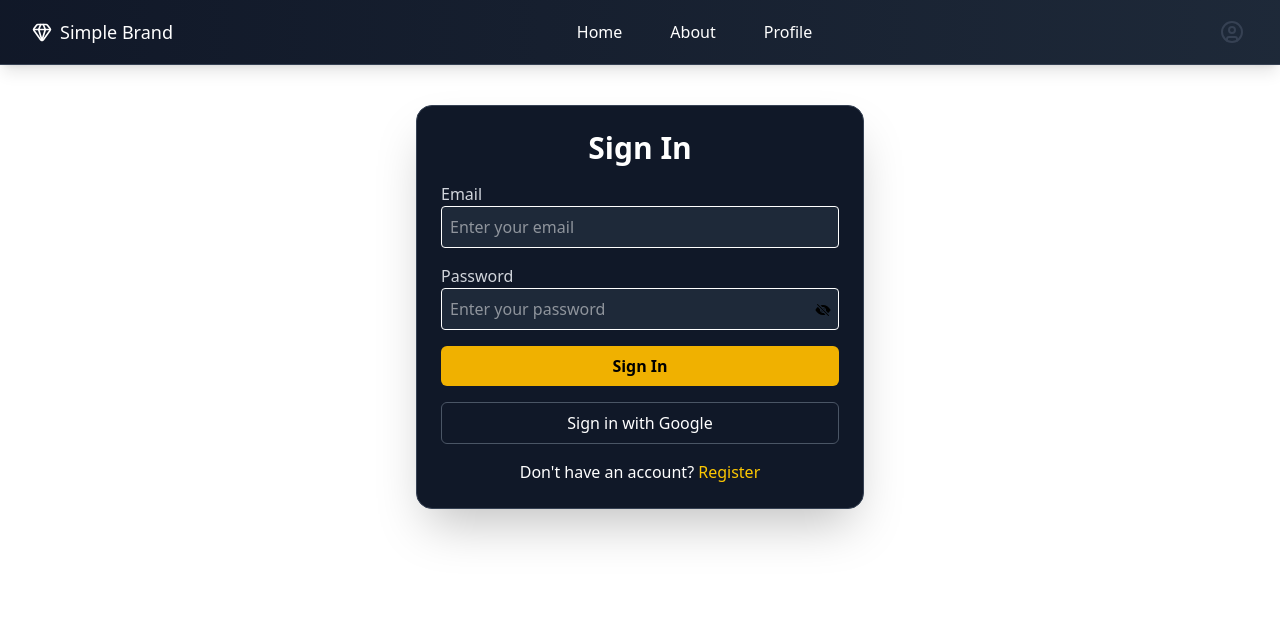
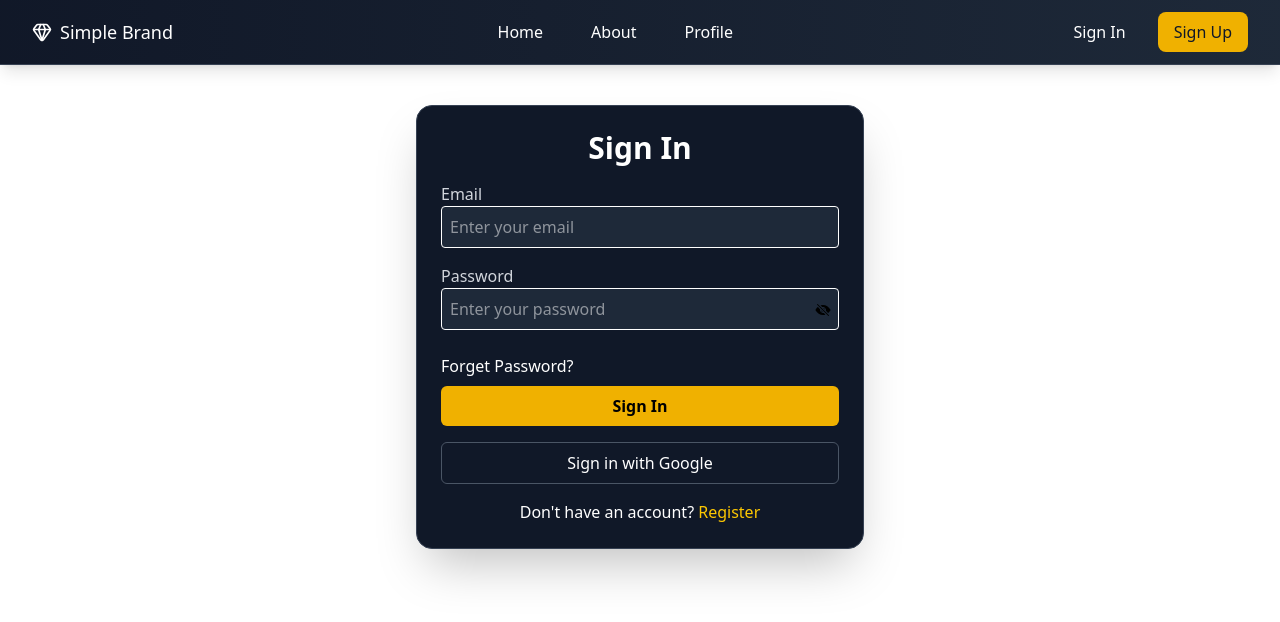
Before and after one commit to mrbabu07/Pet-Cozy, a React (Vite) app: page /signin in a window 1280 px wide. Shown: the top 622 px of the page. Built offline with nearby package versions, Linux system fonts and the light colour scheme; no server answers.

Commit message:
added the reset password option

```diff
--- a/src/Component/Navbar.jsx
+++ b/src/Component/Navbar.jsx
@@ -1,15 +1,14 @@
-import React, { useState } from "react";
+import React from "react";
 import { Gem, UserCircle } from "lucide-react";
 import { NavLink } from "react-router";
 import MyLink from "./MyLink";
 
 const Navbar = () => {
-  const [dropdown, setDropdown] = useState(false);
   const linkClass =
     "px-3 py-2 text-base font-normal text-white hover:text-yellow-400";
 
   return (
-    <nav className="bg-gradient-to-r from-gray-900 to-gray-800 shadow-lg border-b border-gray-700 relative">
+    <nav className="bg-gradient-to-r from-gray-900 to-gray-800 shadow-lg border-b border-gray-700">
       <div className="max-w-7xl mx-auto px-4 sm:px-6 lg:px-8">
         <div className="flex justify-between items-center h-16">
           <div className="flex items-center">
@@ -35,39 +34,19 @@ const Navbar = () => {
             </div>
           </div>
 
-          <div className="flex items-center relative">
-            <button
-              onClick={() => setDropdown(!dropdown)}
-              className="p-1 text-gray-700 hover:text-yellow-400"
-            >
-              <UserCircle className="w-6 h-6" />
-            </button>
-
-            {dropdown && (
-              <div className="absolute right-0 mt-50 w-48 bg-gray-900 shadow-2xl rounded-xl p-4 space-y-2 border border-gray-700">
+          <div className="flex items-center space-x-4">
             <NavLink
               to="/signin"
-                  className="block px-3 py-2 hover:bg-gray-700 rounded"
+              className="px-4 py-2 text-white hover:text-yellow-400 transition-colors"
             >
               Sign In
             </NavLink>
             <NavLink
               to="/signup"
-                  className="block px-3 py-2 hover:bg-gray-700 rounded"
+              className="px-4 py-2 bg-yellow-500 text-gray-900 rounded-lg hover:bg-yellow-400 transition-colors font-medium"
             >
               Sign Up
             </NavLink>
-                <NavLink
-                  to="/signup"
-                  className="block px-3 py-2 hover:bg-gray-700 rounded"
-                >
-                  Sign Up with Google
-                </NavLink>
-                <button className="w-full text-left px-3 py-2 hover:bg-gray-700 rounded">
-                  Sign Out
-                </button>
-              </div>
-            )}
           </div>
         </div>
       </div>
--- a/src/Pages/Signin.jsx
+++ b/src/Pages/Signin.jsx
@@ -1,14 +1,23 @@
-import { GoogleAuthProvider, signInWithEmailAndPassword, signInWithPopup, signOut } from "firebase/auth";
-import React, { useState } from "react";
+import {
+  GoogleAuthProvider,
+  sendPasswordResetEmail,
+  signInWithEmailAndPassword,
+  signInWithPopup,
+  signOut,
+} from "firebase/auth";
+import React, { useRef, useState } from "react";
 import { FaEye } from "react-icons/fa";
 import { IoEyeOff } from "react-icons/io5";
 import { NavLink } from "react-router";
 import { toast } from "react-toastify";
 import { auth } from "../Firebase/Firebase.config";
 
-const googleProvider =new GoogleAuthProvider();
+const googleProvider = new GoogleAuthProvider();
+
+
 
 const Signin = () => {
+  const emailRef = useRef(null);
   const handleSignout = () => {
     signOut(auth)
       .then(() => {
@@ -20,9 +29,21 @@ const Signin = () => {
       });
   };
 
+  const handleForgetPassword = (e) => {
+    // console.log(e.target.email.value);
+    const email = emailRef.current.value;
+    sendPasswordResetEmail(auth, email)
+    .then(() => {
+      toast.success("Check your email to reset your password");
+    })
+    .catch((error) => {
+      toast.error("Error sending password reset email: " + error.message);
+    });
+  };
+
   const handleGoogleSignIn = () => {
     signInWithPopup(auth, googleProvider)
-    .then((res) => {
+      .then((res) => {
         console.log("User signed in:", res.user);
         setUser(res.user);
         toast.success("User signed in successfully");
@@ -93,6 +114,7 @@ const Signin = () => {
             <input
               type="email"
               name="email"
+              ref ={emailRef}
               className="w-full border p-2 rounded bg-gray-800 text-white"
               placeholder="Enter your email"
             />
@@ -107,6 +129,13 @@ const Signin = () => {
             />
           </div>
           <button
+            className="hover:underline cursor-pointer py-2"
+            onClick={handleForgetPassword}
+            type="button"
+          >
+            Forget Password?
+          </button>
+          <button
             onClick={() => setShow(!show)}
             type="submit"
             className="w-full py-2 bg-yellow-500 text-black font-semibold rounded-md hover:bg-yellow-400 cursor-pointer"
@@ -119,7 +148,10 @@ const Signin = () => {
         </form>
       )}
       <div className="mt-4 text-center">
-        <button onClick={handleGoogleSignIn} className="w-full py-2 border border-gray-600 rounded-md hover:bg-gray-800 cursor-pointer">
+        <button
+          onClick={handleGoogleSignIn}
+          className="w-full py-2 border border-gray-600 rounded-md hover:bg-gray-800 cursor-pointer"
+        >
           Sign in with Google
         </button>
       </div>
```
Lines whose indentation alone changed are shown as unchanged.
